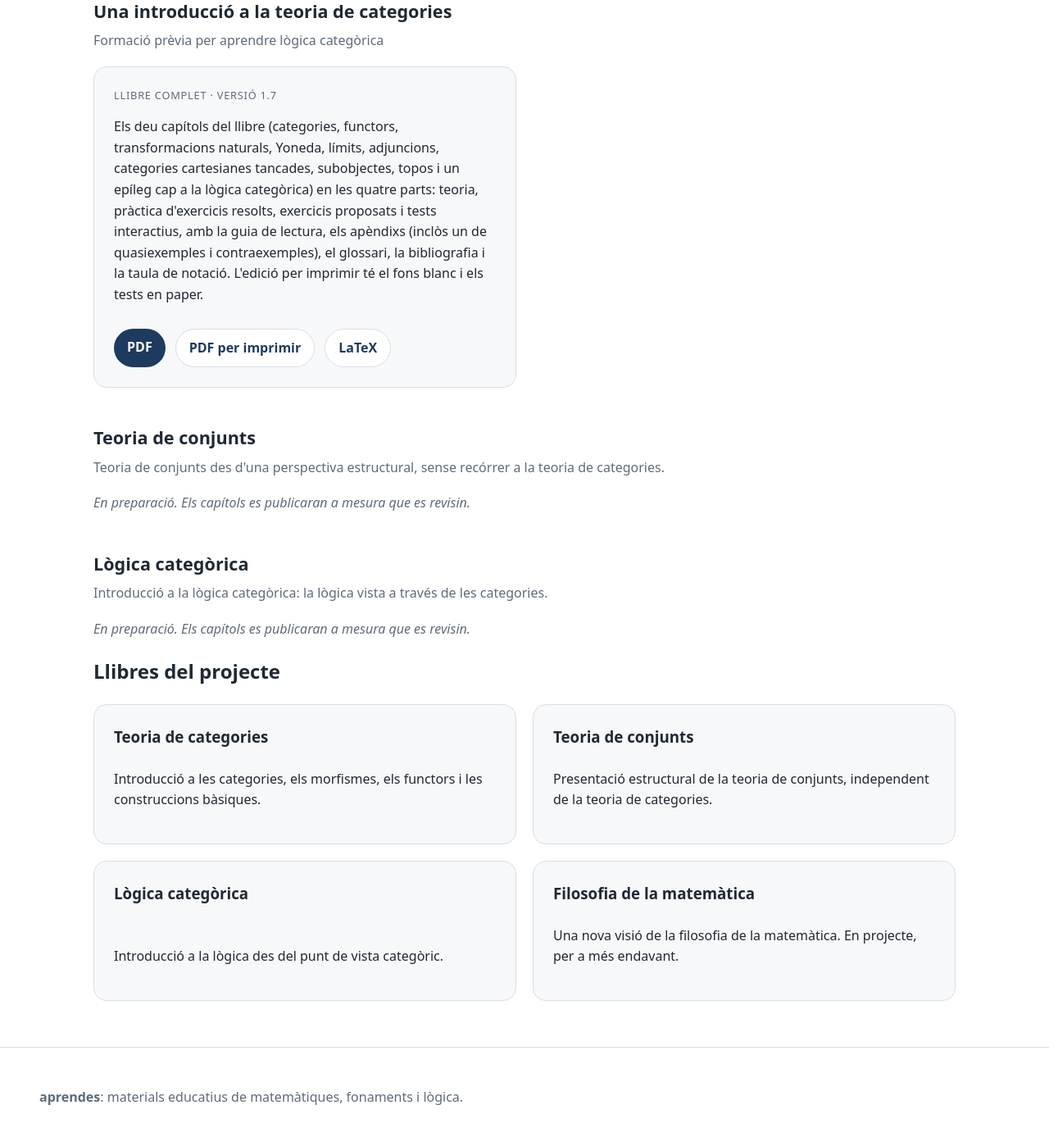
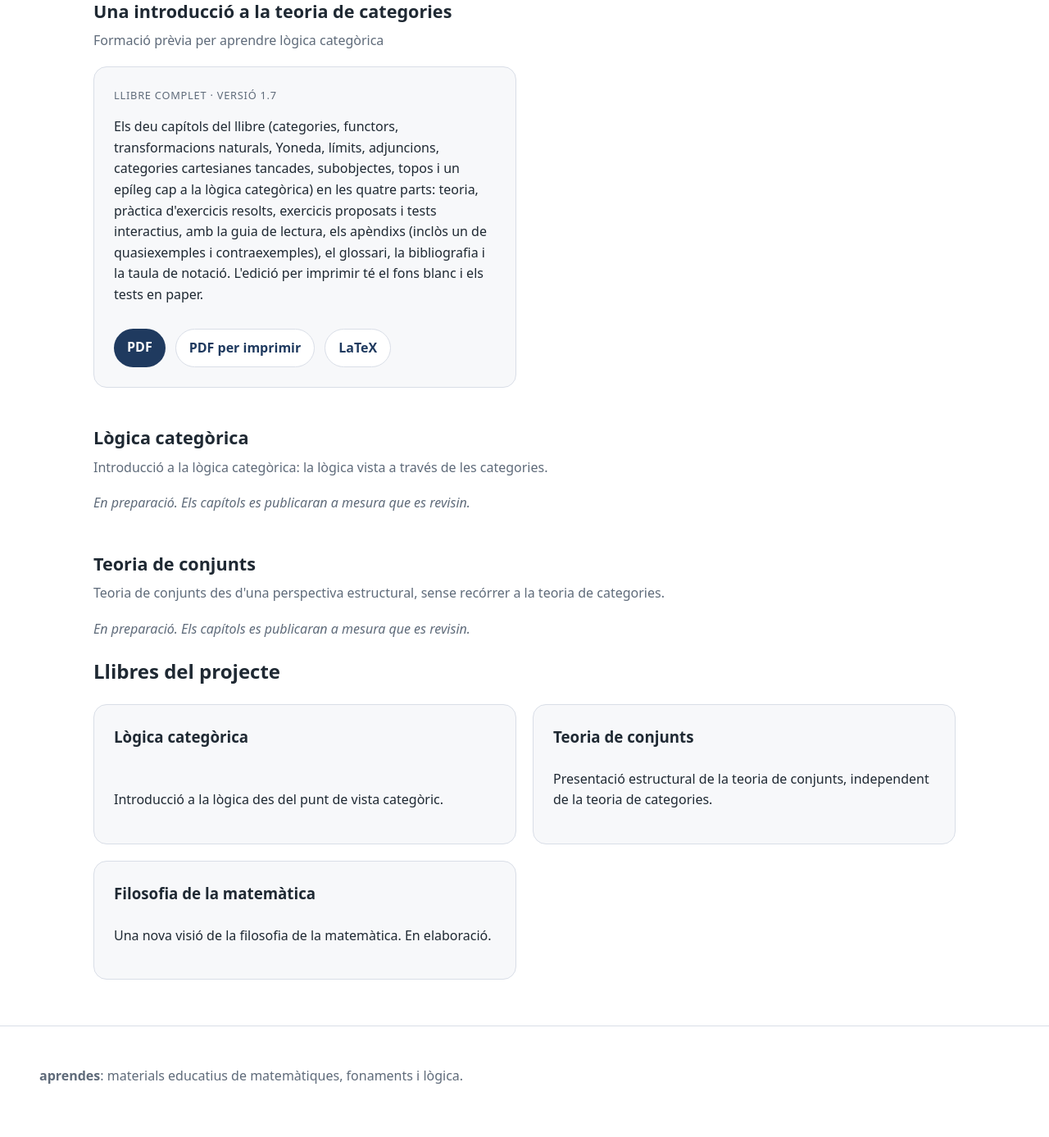
Before and after one commit to maperello/aprendes, a Jekyll site: the page built from logcat/index.html, in a window 1280 px wide and 1400 px high, scrolled down 659 px. Shown: the top 1387 px of the window at 82% size. Built offline with Jekyll 4.4.1, drawn with Linux system fonts in a browser that asks for light colours.

Commit message:
Fitxa web: ordre dels llibres i llibres en curs

```diff
--- a/logcat/index.html
+++ b/logcat/index.html
@@ -68,8 +68,8 @@ title: Fonaments i lògica
 
   <div class="material-group">
     <div class="material-group-header">
-      <h3>Teoria de conjunts</h3>
-      <p>Teoria de conjunts des d'una perspectiva estructural, sense recórrer a la teoria de categories.</p>
+      <h3>Lògica categòrica</h3>
+      <p>Introducció a la lògica categòrica: la lògica vista a través de les categories.</p>
     </div>
 
     <p class="empty-note">En preparació. Els capítols es publicaran a mesura que es revisin.</p>
@@ -77,8 +77,8 @@ title: Fonaments i lògica
 
   <div class="material-group">
     <div class="material-group-header">
-      <h3>Lògica categòrica</h3>
-      <p>Introducció a la lògica categòrica: la lògica vista a través de les categories.</p>
+      <h3>Teoria de conjunts</h3>
+      <p>Teoria de conjunts des d'una perspectiva estructural, sense recórrer a la teoria de categories.</p>
     </div>
 
     <p class="empty-note">En preparació. Els capítols es publicaran a mesura que es revisin.</p>
@@ -90,8 +90,8 @@ title: Fonaments i lògica
 
   <div class="grid">
     <article class="area-card">
-      <h3>Teoria de categories</h3>
-      <p>Introducció a les categories, els morfismes, els functors i les construccions bàsiques.</p>
+      <h3>Lògica categòrica</h3>
+      <p>Introducció a la lògica des del punt de vista categòric.</p>
     </article>
 
     <article class="area-card">
@@ -100,13 +100,8 @@ title: Fonaments i lògica
     </article>
 
     <article class="area-card">
-      <h3>Lògica categòrica</h3>
-      <p>Introducció a la lògica des del punt de vista categòric.</p>
-    </article>
-
-    <article class="area-card">
       <h3>Filosofia de la matemàtica</h3>
-      <p>Una nova visió de la filosofia de la matemàtica. En projecte, per a més endavant.</p>
+      <p>Una nova visió de la filosofia de la matemàtica. En elaboració.</p>
     </article>
   </div>
 </section>
```
